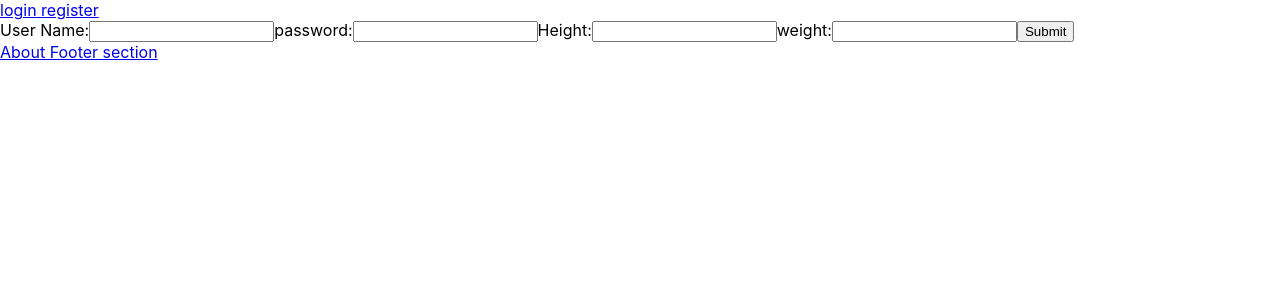
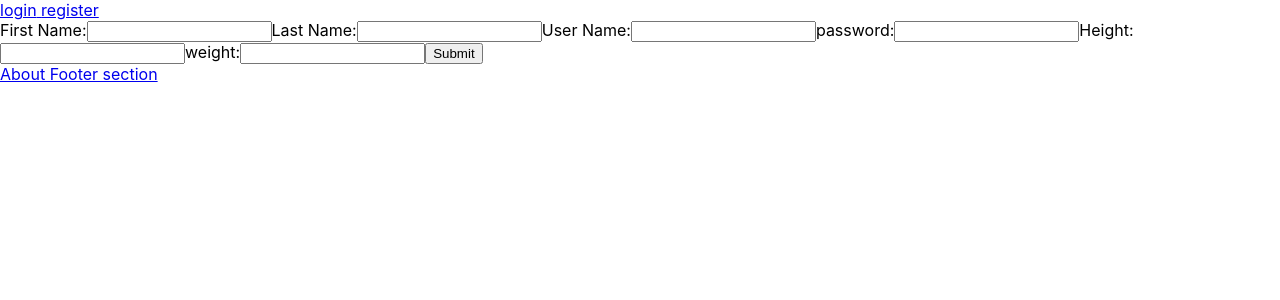
Before and after one commit to rijothedeveloper/WorkoutLogger, a React (Create React App) app in the folder Frontend/workout-logger/: page /register in a window 1280 px wide. Shown: the top 300 px of the page. Built offline with nearby package versions, Linux system fonts and the light colour scheme.

Commit message:
registering with names

```diff
--- a/Frontend/workout-logger/src/App.js
+++ b/Frontend/workout-logger/src/App.js
@@ -27,6 +27,8 @@ function App() {
           "Content-Type": "application/json",
         },
         body: JSON.stringify({
+          firstName: data.firstName,
+          lastName: data.lastName,
           username: data.username,
           password: data.password,
           height: data.height,
@@ -41,6 +43,11 @@ function App() {
       });
     } catch (error) {
       console.log(error);
+      setFlashMessage({
+        show: true,
+        message: "Error in registeration ",
+        color: "red",
+      });
     }
   }
 
@@ -66,6 +73,11 @@ function App() {
       });
     } catch (error) {
       console.log(error);
+      setFlashMessage({
+        show: true,
+        message: "Error in registeration ",
+        color: "red",
+      });
     }
   }
 
--- a/Frontend/workout-logger/src/components/Register.js
+++ b/Frontend/workout-logger/src/components/Register.js
@@ -3,6 +3,8 @@ import { useNavigate } from "react-router-dom";
 
 const Register = ({ handleRegister }) => {
   const [formData, setFormData] = useState({
+    firstName: "",
+    lastName: "",
     username: "",
     password: "",
     height: "",
@@ -25,6 +27,24 @@ const Register = ({ handleRegister }) => {
 
   return (
     <form method="post" onSubmit={onSubmit}>
+      <label>
+        First Name:
+        <input
+          type="text"
+          name="firstName"
+          value={formData.firstName}
+          onChange={onChangeForm}
+        />
+      </label>
+      <label>
+        Last Name:
+        <input
+          type="text"
+          name="lastName"
+          value={formData.lastName}
+          onChange={onChangeForm}
+        />
+      </label>
       <label>
         User Name:
         <input
```
